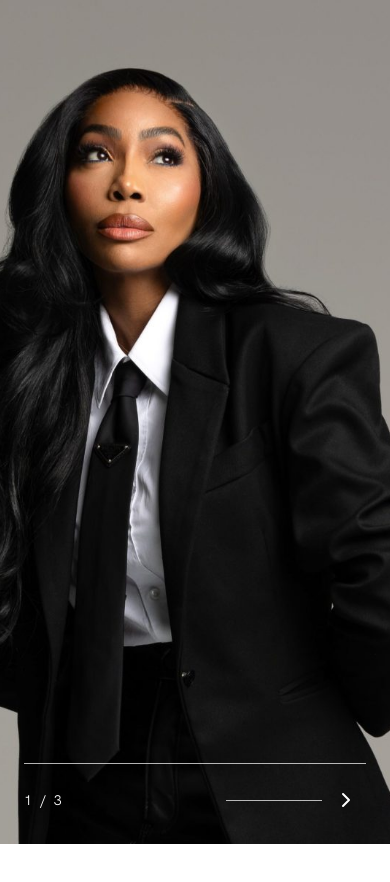
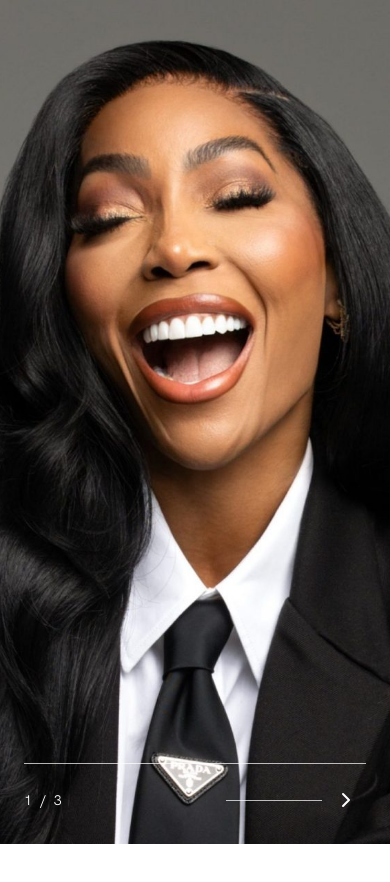
Before and after one commit to edem8/ambrosia, a Next.js app: page / in a window 390 px wide. Shown: the top 882 px of the page. Built offline with nearby package versions, Linux system fonts and the light colour scheme.

Commit message:
chore: loader responsiveness time-swap carousel

```diff
--- a/src/app/loading.tsx
+++ b/src/app/loading.tsx
@@ -2,5 +2,11 @@ import Spinner from "@/components/loader";
 import React from "react";
 
 export default function loading() {
-  return <Spinner> Agatha Ambrose - Product Manager - Creative - </Spinner>;
+  return (
+    <div className="grid grid-rows-[1fr_1fr_20px] items-center justify-items-center min-h-screen gap-16 ">
+      <div className="row-2">
+        <Spinner> Agatha Ambrose - Product Manager - Creative - </Spinner>;
+      </div>
+    </div>
+  );
 }
--- a/src/components/layout/Onboarding.tsx
+++ b/src/components/layout/Onboarding.tsx
@@ -3,7 +3,7 @@
 import Image from "next/image";
 import Line from "../line";
 import Selector from "../carousel";
-import { useState } from "react";
+import { useEffect, useState } from "react";
 
 export default function Portfolio() {
   const [currentSlide, setCurrentSlide] = useState(1);
@@ -11,6 +11,15 @@ export default function Portfolio() {
   const nextSlide = (id: number) => {
     setCurrentSlide(id);
   };
+
+  useEffect(() => {
+    const interval = setInterval(() => {
+      setCurrentSlide((prevSlide) => (prevSlide === 3 ? 1 : prevSlide + 1));
+    }, 2500);
+
+    return () => clearInterval(interval);
+  }, []);
+
   return (
     <div className="relative h-screen w-full  bg-neutral-800">
       {/* Background Image */}
```
